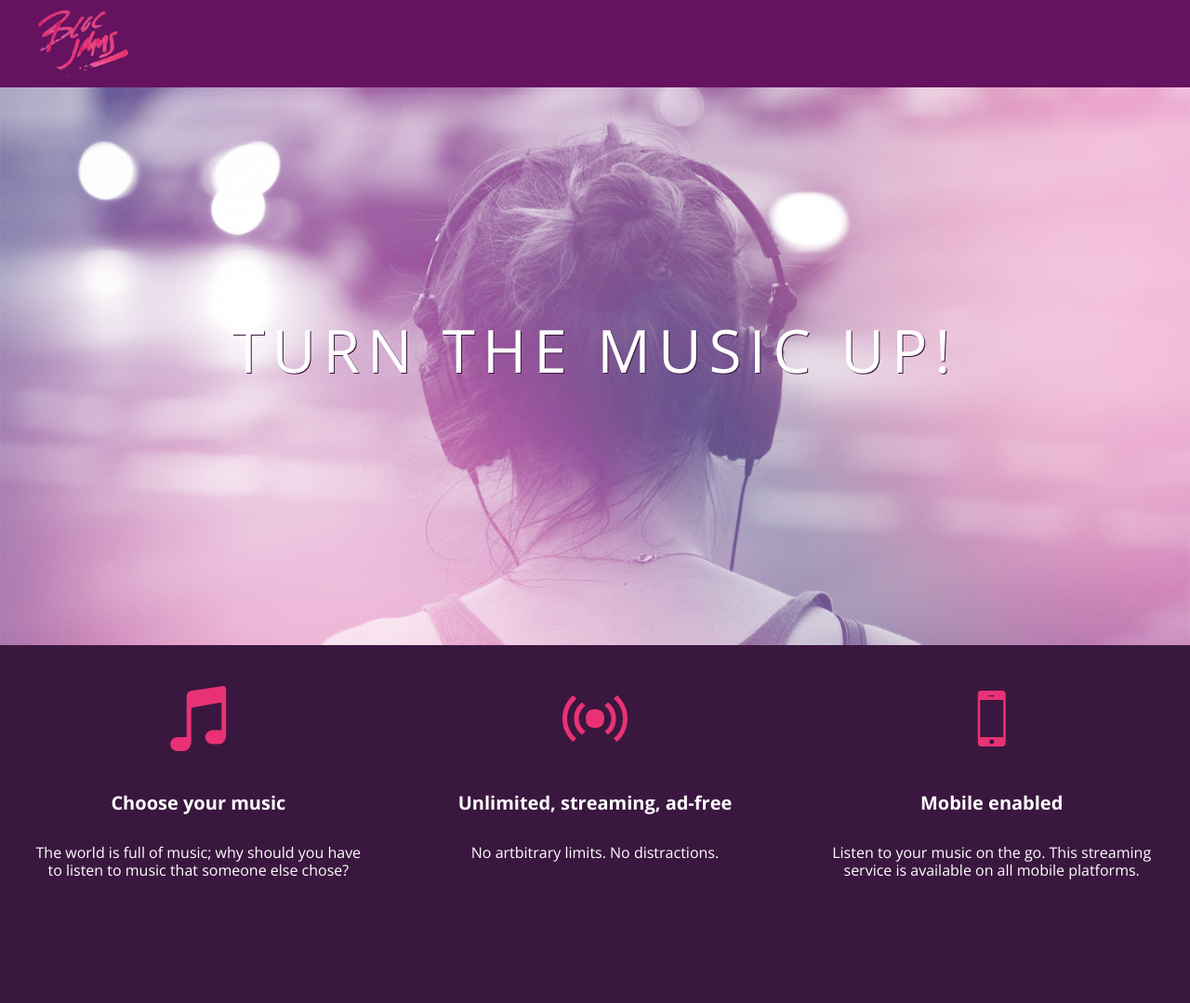
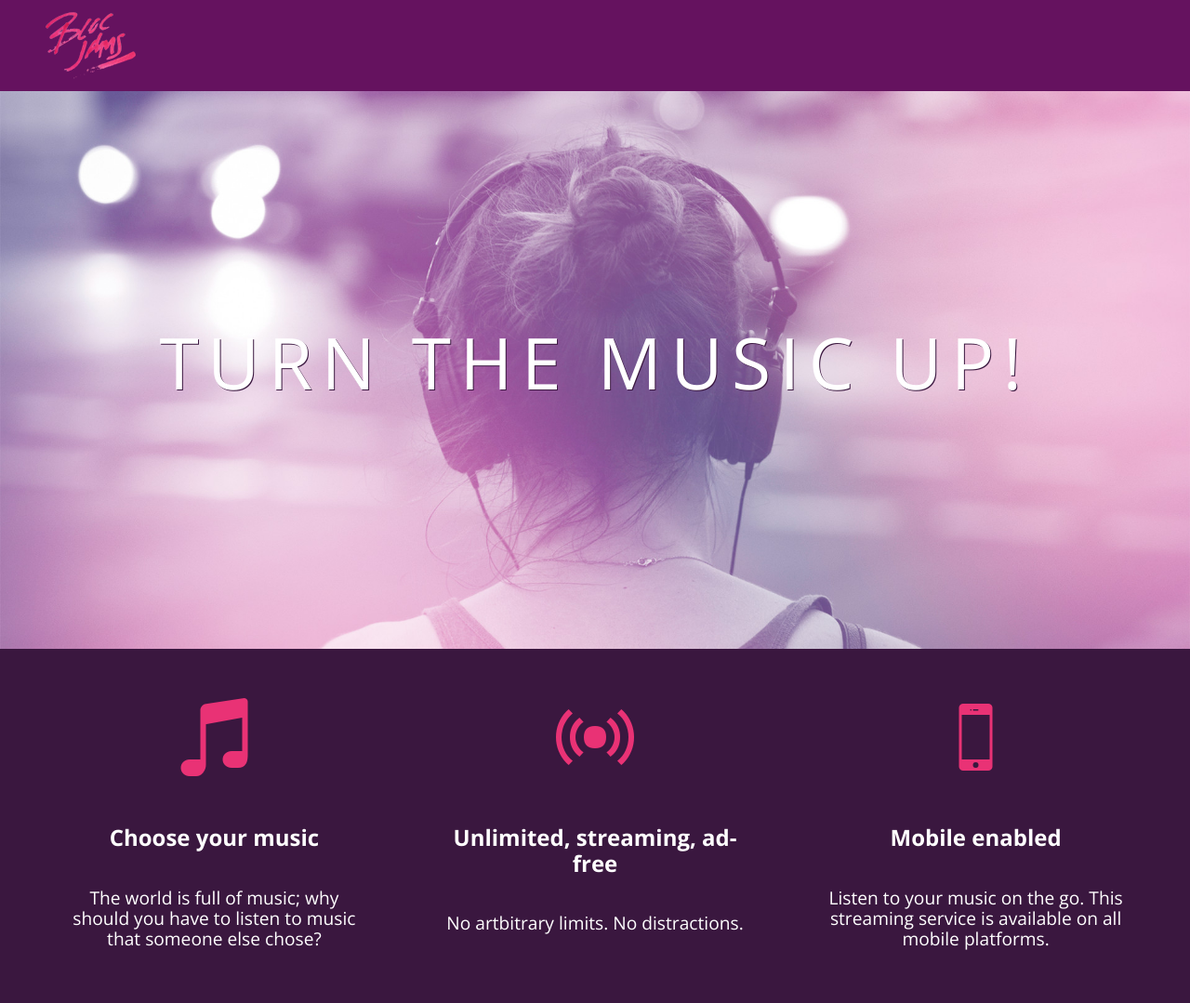
Before and after one commit to skippskipp/Jammer, a plain HTML site: page index.html in a window 1280 px wide. Shown: the whole page at 93% size. Before the commit the page ends 993 px from the top, so only its background shows below. Drawn offline with nearby package versions, Linux system fonts and the light colour scheme.

Commit message:
add media queries2

```diff
--- a/index.html
+++ b/index.html
@@ -2,10 +2,12 @@
 <html>
     <head>
         <title>Bloc Jams</title>
+        <meta name="viewport" content="width=device-width, initial-scale=1">
         <link rel="stylesheet" type="text/css" href="http://fonts.googleapis.com/css?family=Open+Sans:400,800,600,700,300">
         <link rel="stylesheet" type="text/css" href="http://code.ionicframework.com/ionicons/2.0.1/css/ionicons.min.css">
         <link rel="stylesheet" type="text/css" href="styles/normalize.css">
         <link rel="stylesheet" type="text/css" href="styles/main.css">
+        <link rel="stylesheet" type="text/css" href="styles/landing.css">
     </head>
     <body class="landing">
         <nav class="navbar"> <!-- nav bar -->
@@ -14,7 +16,7 @@
         <section class="hero-content"> <!-- hero content -->
             <h1 class="hero-title">Turn the music up!</h1>
         </section>
-        <section class="selling points"> <!-- selling points -->
+        <section class="selling points container"> <!-- selling points -->
            <div class="point">
                <span class="ion-music-note"></span>
                <h5 class="point-title">Choose your music</h5>
--- /dev/null
+++ b/styles/landing.css
@@ -0,0 +1,53 @@
+body.landing {
+    background-color: rgb(58, 23, 63); /* sets the background color to an RGB value (see below) */
+}
+
+.hero-content {
+    position: relative;
+    min-height: 600px;
+    background-image: url(../assets/images/bloc_jams_bg.jpg);
+    background-repeat: no-repeat;
+    background-position: center center;
+    background-size: cover;
+}
+
+.hero-content .hero-title {
+    position: absolute;
+    top: 40%;
+    -webkit-transform: translateY(-50%);
+    -moz-transform: translateY(-50%);
+    -ms-transform: translateY(-50%);
+    transform: translateY(-50%);
+    width: 100%;  /* makes sure the title inhabits the full width of its container */
+    text-align: center; /* aligns text in the horizontal center of the element  */
+    font-size: 4rem;
+    font-weight: 300;
+    text-transform: uppercase;
+    letter-spacing: 0.5rem;
+    text-shadow: 1px 1px 0px rgb(58,23,63); /* creates a shadow underneath the text for readability over the image  */
+}
+
+.selling-points {
+    position: relative;
+    display: table;
+    width: 100%;
+}
+
+.point {
+    display: table-cell;
+    position: relative;
+    width: 33.3%;
+    padding: 2rem;
+    text-align: center;
+}
+
+.point .point-title {
+    font-size: 1.25rem;
+}
+
+.ion-music-note,
+.ion-radio-waves,
+.ion-iphone {
+    color: rgb(233,50,117);
+    font-size: 5rem;
+}
--- a/styles/main.css
+++ b/styles/main.css
@@ -1,3 +1,9 @@
+*, *::before, *::after {
+    -moz-box-sizing: border-box;
+    -webkit-box-sizing: border-box;
+    box-sizing: border-box;
+}
+
 html {
     height: 100; /* makes sure our HTML takes up 100% of the browser window */
     font-size: 100%;
@@ -9,9 +15,6 @@ body {
     min-height: 100%; /* says the height of the body must be, at a minimum, 100% of the window */
 }
 
-body.landing {
-    background-color: rgb(58, 23, 63); /* sets the background color to an RGB value (see below) */
-}
 
 .navbar {
     padding: 0.5rem;
@@ -23,55 +26,19 @@ body.landing {
     left: 2rem;
 }
 
-.hero-content {
-    position: relative;
-    min-height: 600px;
-    background-image: url(../assets/images/bloc_jams_bg.jpg);
-    background-repeat: no-repeat;
-    background-position: center center;
-    background-size: cover;
+.container {
+    margin: 0 auto;
+    max-width: 64rem;
 }
 
-.hero-content .hero-title {
-    position: absolute;
-    top: 40%;
-    -webkit-transform: translateY(-50%);
-    -moz-transform: translateY(-50%);
-    -ms-transform: translateY(-50%);
-    transform: translateY(-50%);
-    width: 100%;  /* makes sure the title inhabits the full width of its container */
-    text-align: center; /* aligns text in the horizontal center of the element  */
-    font-size: 4rem;
-    font-weight: 300;
-    text-transform: uppercase;
-    letter-spacing: 0.5rem;
-    text-shadow: 1px 1px 0px rgb(58,23,63); /* creates a shadow underneath the text for readability over the image  */
+ /* Medium and small screens (640px) */
+@media (min-width: 640px) {
+    /* style detail */
+    html { font-size: 112%; }
 }
 
-.selling-points {
-    position: relative;
-    display: table;
-    width: 100%;
-    -webkit-box-sizing: border-box;
-    -moz-box-sizing: border-box;
-    box-sizing: border-box;
+ /* Large screens (1024px) */
+@media (min-width: 1024px) {
+    /* Style detail */
+    html { font-size: 120%; }
 }
-
-.point {
-    display: table-cell;
-    position: relative;
-    width: 33.3%;
-    padding: 2rem;
-    text-align: center;
-}
-
-.point .point-title {
-    font-size: 1.25rem;
-}
-
-.ion-music-note,
-.ion-radio-waves,
-.ion-iphone {
-    color: rgb(233,50,117);
-    font-size: 5rem;
-}
```
